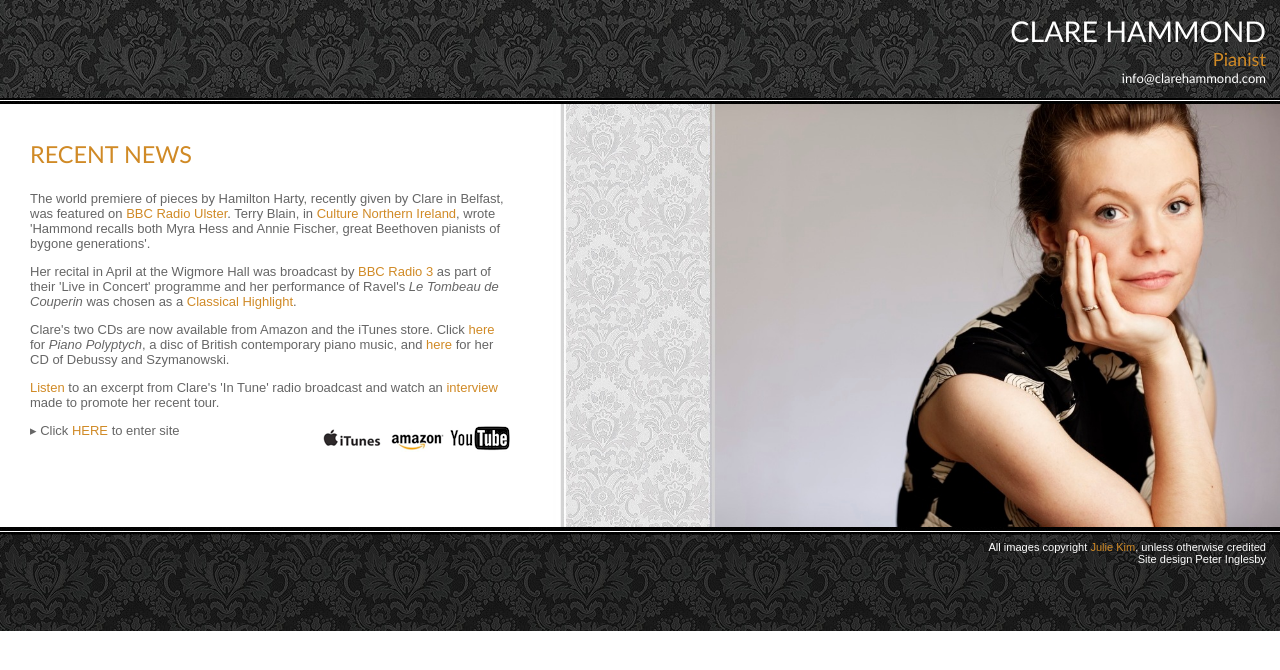
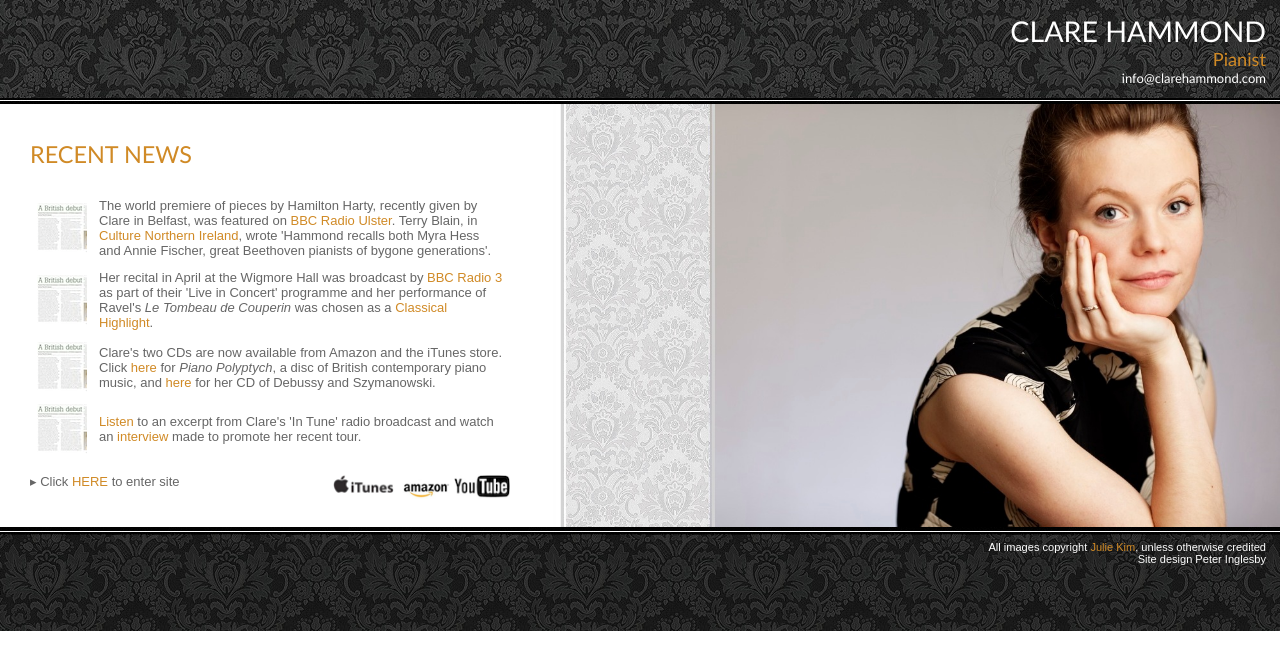
Before and after one commit to hammonc/clarehammond.com, a Jekyll site: the page built from index.html, in a window 1280 px wide. Shown: the top 670 px of the page. Built offline with Jekyll 4.4.1, drawn with Linux system fonts in a browser that asks for light colours.

Commit message:
Use table on index page

```diff
--- a/index.html
+++ b/index.html
@@ -9,21 +9,24 @@ layout: with-header-and-footer
 <div id="news">
     <h3 class="page-heading">RECENT NEWS</h3>
 
-    <p>The world premiere of pieces by Hamilton Harty, recently given by Clare in Belfast, was featured on <a href="http://www.clarehammond.com/radio-ulster.html" target="_blank">BBC Radio Ulster</a>. Terry Blain, in <a href="http://www.culturenorthernireland.org/article/5280/0/1/classical-review-clare-hammond" target="_blank">Culture Northern Ireland</a>, wrote 'Hammond recalls both Myra Hess and Annie Fischer, great Beethoven pianists of bygone generations'.</p>
+    <table>
 
-    <p>Her recital in April at the Wigmore Hall was broadcast by <a href="http://www.bbc.co.uk/radio3/"target="_blank">BBC Radio 3</a> as part of their 'Live in Concert' programme and her performance of Ravel's <em>Le Tombeau de Couperin</em> was chosen as a <a href="http://www.clarehammond.com/live-in-concert.html"target="_blank">Classical Highlight</a>.</p>
+    <tr><td><img src="/resources/square.jpg" class="news-icon" /></td><td>The world premiere of pieces by Hamilton Harty, recently given by Clare in Belfast, was featured on <a href="http://www.clarehammond.com/radio-ulster.html" target="_blank">BBC Radio Ulster</a>. Terry Blain, in <a href="http://www.culturenorthernireland.org/article/5280/0/1/classical-review-clare-hammond" target="_blank">Culture Northern Ireland</a>, wrote 'Hammond recalls both Myra Hess and Annie Fischer, great Beethoven pianists of bygone generations'.</td></tr>
 
-    <p>Clare's two CDs are now available from Amazon and the iTunes store. Click <a href="http://www.amazon.co.uk/Piano-Polyptych-Julian-Anderson-Hellawell/dp/B006JFZU3W" target="_blank">here</a> for <em>Piano Polyptych</em>, a disc of British contemporary piano music, and <a href="http://www.amazon.co.uk/Future-Classics/dp/B007FG5TNK/ref=sr_1_cc_1?s=aps&ie=UTF8&qid=1340357235&sr=1-1-catcorr" target="_blank">here</a> for her CD of Debussy and Szymanowski.</p>
+    <tr><td><img src="/resources/square.jpg" class="news-icon" /></td><td>Her recital in April at the Wigmore Hall was broadcast by <a href="http://www.bbc.co.uk/radio3/"target="_blank">BBC Radio 3</a> as part of their 'Live in Concert' programme and her performance of Ravel's <em>Le Tombeau de Couperin</em> was chosen as a <a href="http://www.clarehammond.com/live-in-concert.html"target="_blank">Classical Highlight</a>.</td></tr>
 
-    <p><a href="http://www.clarehammond.com/in-tune.html" target="_blank">Listen</a> to an excerpt from Clare's 'In Tune' radio broadcast and watch an <a href="resources/interview.mov" target="_blank">interview</a> made to promote her recent tour.</p>
+    <tr><td><img src="/resources/square.jpg" class="news-icon" /></td><td>Clare's two CDs are now available from Amazon and the iTunes store. Click <a href="http://www.amazon.co.uk/Piano-Polyptych-Julian-Anderson-Hellawell/dp/B006JFZU3W" target="_blank">here</a> for <em>Piano Polyptych</em>, a disc of British contemporary piano music, and <a href="http://www.amazon.co.uk/Future-Classics/dp/B007FG5TNK/ref=sr_1_cc_1?s=aps&ie=UTF8&qid=1340357235&sr=1-1-catcorr" target="_blank">here</a> for her CD of Debussy and Szymanowski.</td></tr>
 
+    <tr><td><img src="/resources/square.jpg" class="news-icon" /></td><td><a href="http://www.clarehammond.com/in-tune.html" target="_blank">Listen</a> to an excerpt from Clare's 'In Tune' radio broadcast and watch an <a href="resources/interview.mov" target="_blank">interview</a> made to promote her recent tour.</td></tr>
+
+</table>
     <p>
         &#9656; Click <a href="biography.html">HERE</a> to enter site
 
         <span class="logos">
-            <a href="http://itunes.apple.com/gb/album/piano-polyptych/id495596790"target="_blank"><img src="/resources/itunes-logo.png" /></a>
-            <a href="http://www.amazon.co.uk/gp/product/B007FG5TNK"target="_blank"><img src="/resources/amazon-logo.png" /></a>
-	    <a href="http://www.youtube.com/channel/UCeT_8H3XwUVujzYtFPxVteA?feature=results_main"target="_blank"><img src="/resources/youtube-logo.png" /></a>
+            <a href="http://itunes.apple.com/gb/album/piano-polyptych/id495596790" target="_blank"><img src="/resources/itunes-logo.png" /></a>
+            <a href="http://www.amazon.co.uk/gp/product/B007FG5TNK" target="_blank"><img src="/resources/amazon-logo.png" /></a>
+	    <a href="http://www.youtube.com/channel/UCeT_8H3XwUVujzYtFPxVteA?feature=results_main" target="_blank"><img src="/resources/youtube-logo.png" /></a>
 
         </span>
     </p>
--- a/resources/clare.css
+++ b/resources/clare.css
@@ -6,6 +6,10 @@ body {
     background-color: #ffffff;
     color: #666666;
     margin: 0;
+}
+
+table {
+    font-size: 13px;
 }
 
 a img {
@@ -166,11 +170,15 @@ ul {
     width: 480px;
 }
 
-.logos {
+#news td {
+    padding: 5px;
+}
+
+#news .logos {
     float: right;
 }
 
-.logos > img {
+#news .logos img {
     height: 25px;
 }
 
@@ -468,7 +476,3 @@ td {
 #back-to-blog {
     text-align: right;
 }
-
-table {
-    font-size: 13px;
-}
```
